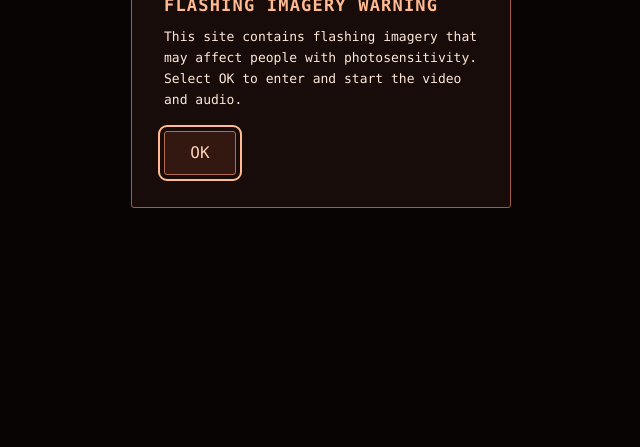
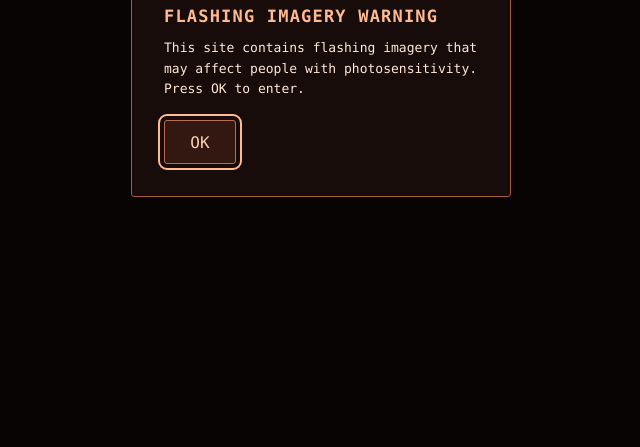
Before and after one commit to dave-drums/main, a plain HTML site: page help/index.html in a window 1280 px wide. Shown: the part 353-800 px from the top of the page, without its empty margins (319-959 px from the left). Drawn offline with Linux system fonts and the light colour scheme.

Commit message:
Update HELP site

```diff
--- a/help/index.html
+++ b/help/index.html
@@ -88,7 +88,7 @@ main.opening .backdrop{opacity:0}
   <div class="entry-warning-panel">
     <img class="entry-logo" src="help-logo.png" alt="HELP" width="650" height="350">
     <h2 id="warning-title">Flashing imagery warning</h2>
-    <p id="warning-description">This site contains flashing imagery that may affect people with photosensitivity. Select OK to enter and start the video and audio.</p>
+    <p id="warning-description">This site contains flashing imagery that may affect people with photosensitivity. Press OK to enter.</p>
     <button type="button">OK</button>
   </div>
 </section>
```
